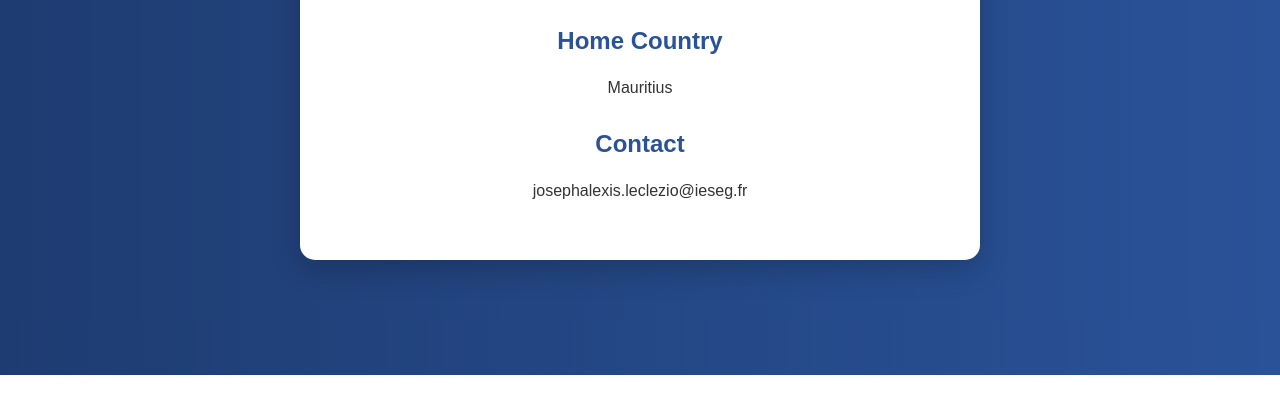
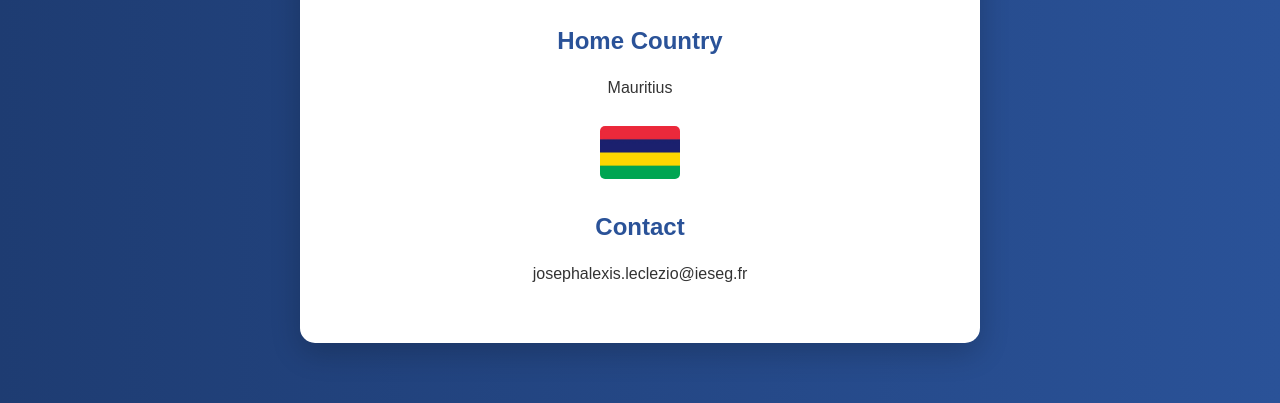
Before and after one commit to romain602/LECLEZIO, a plain HTML site: page index.html in a window 1280 px wide. Shown: the part 425-828 px from the top of the page. Before the commit the page ends 800 px from the top, so only its background shows below. Drawn offline with Linux system fonts and the light colour scheme.

Commit message:
Update index.html

```diff
--- a/index.html
+++ b/index.html
@@ -23,6 +23,7 @@
 
     <div class="country">
         <p>Mauritius</p>
+        <img src="images/mauritius-flag.png" alt="Mauritius Flag" class="flag"> </div>
 
     <h2>Contact</h2>
 
```
